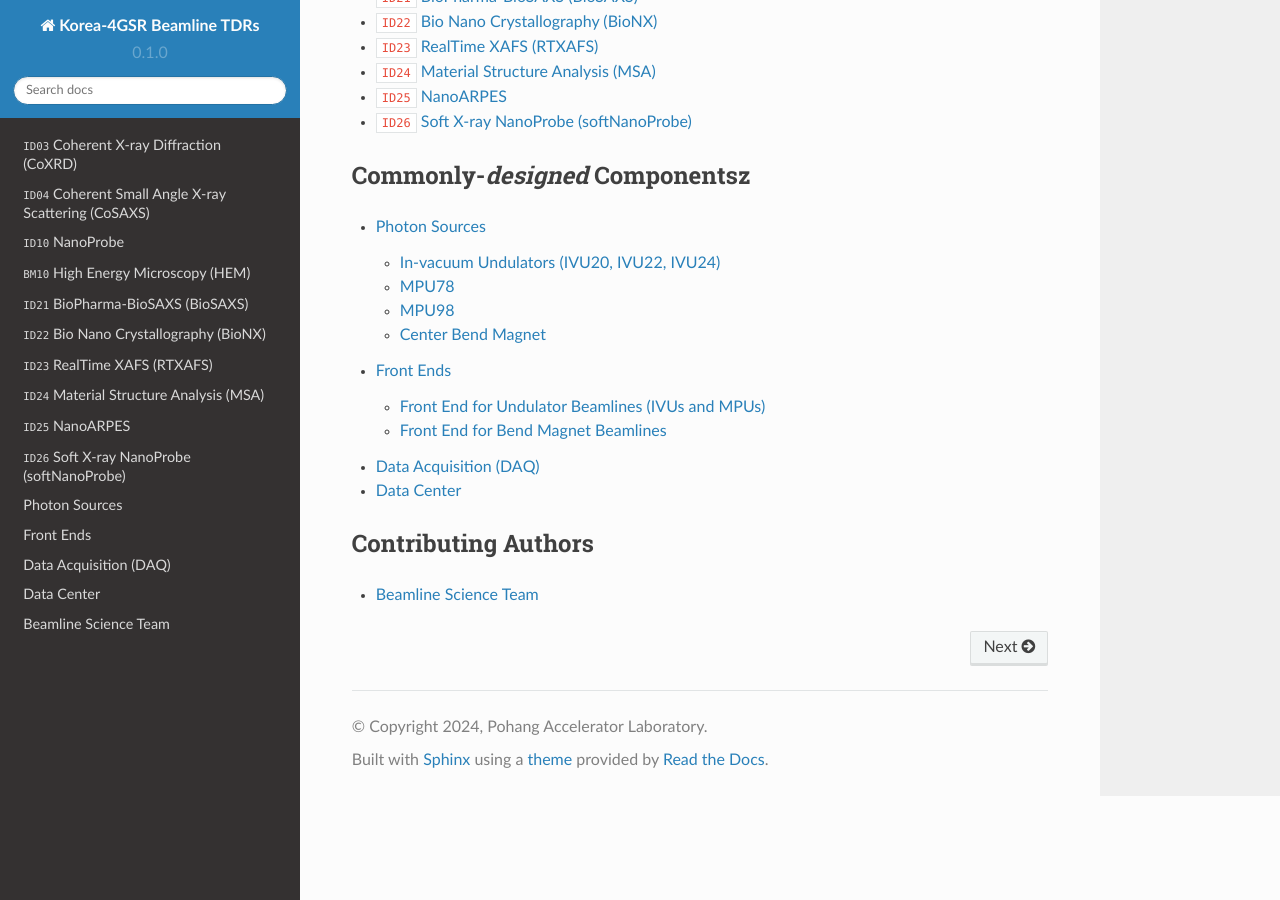
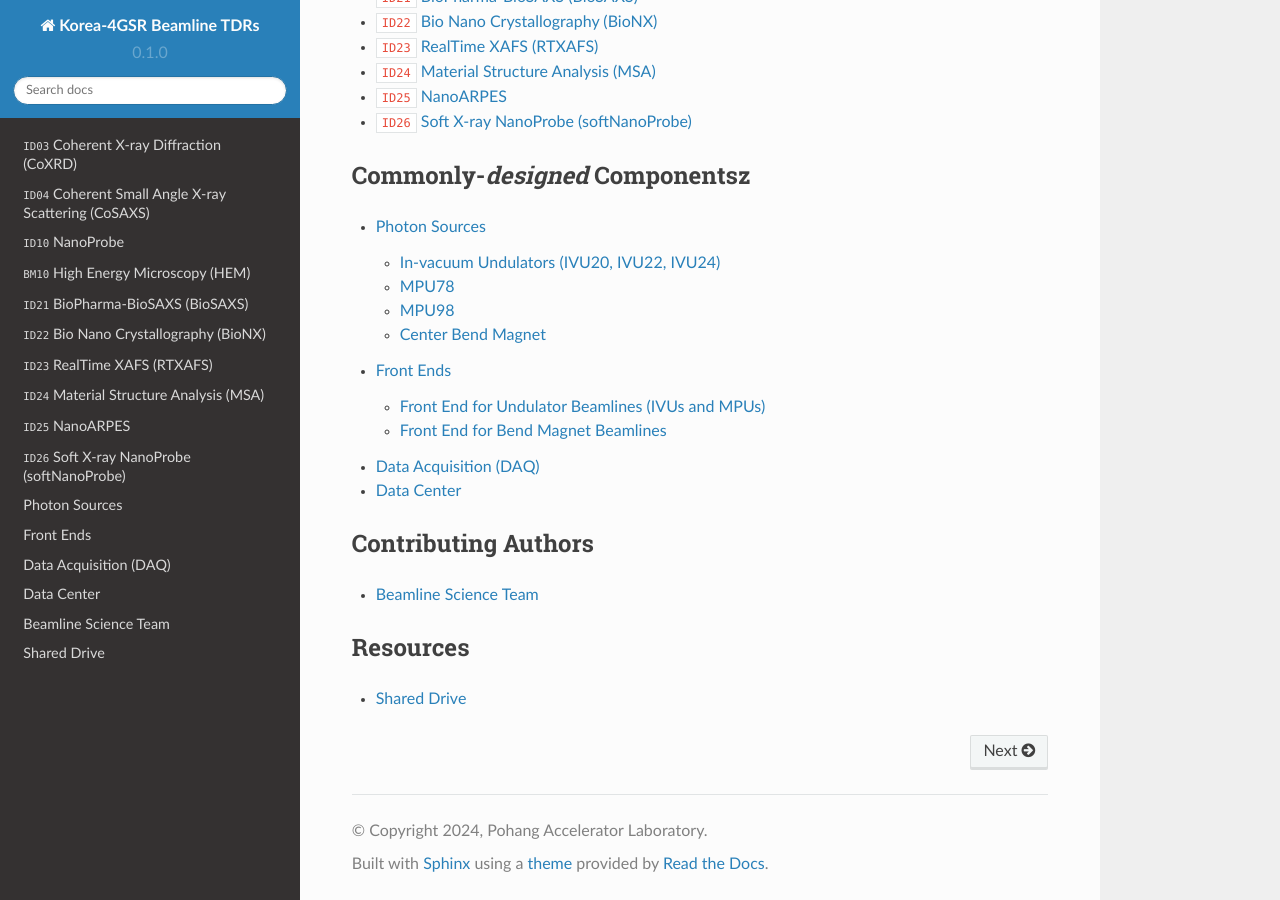
Before and after one commit to limjh0/Korea-4GSRBeamlineTDRs, a Sphinx documentation site: the page built from docs/source/index.rst, in a window 1280 px wide and 900 px high, scrolled down 648 px. Built offline with Sphinx 7.4.7 and the Read the Docs theme 2.0.0, drawn with Linux system fonts in a browser that asks for light colours.

Commit message:
shared drive

```diff
--- a/docs/source/index.rst
+++ b/docs/source/index.rst
@@ -46,3 +46,10 @@ Contributing Authors
    :maxdepth: 1
 
    Authors
+
+Resources
+---------
+.. toctree::
+   :maxdepth: 1
+
+   shared_drive
--- /dev/null
+++ b/docs/source/shared_drive.rst
@@ -0,0 +1,2 @@
+`Shared Drive <https://drive.google.com/drive/folders/1NygBR_1ffjK-tEA76y654ErcZLl2yF0w?usp=sharing>`_
+======================================================================================================
```
